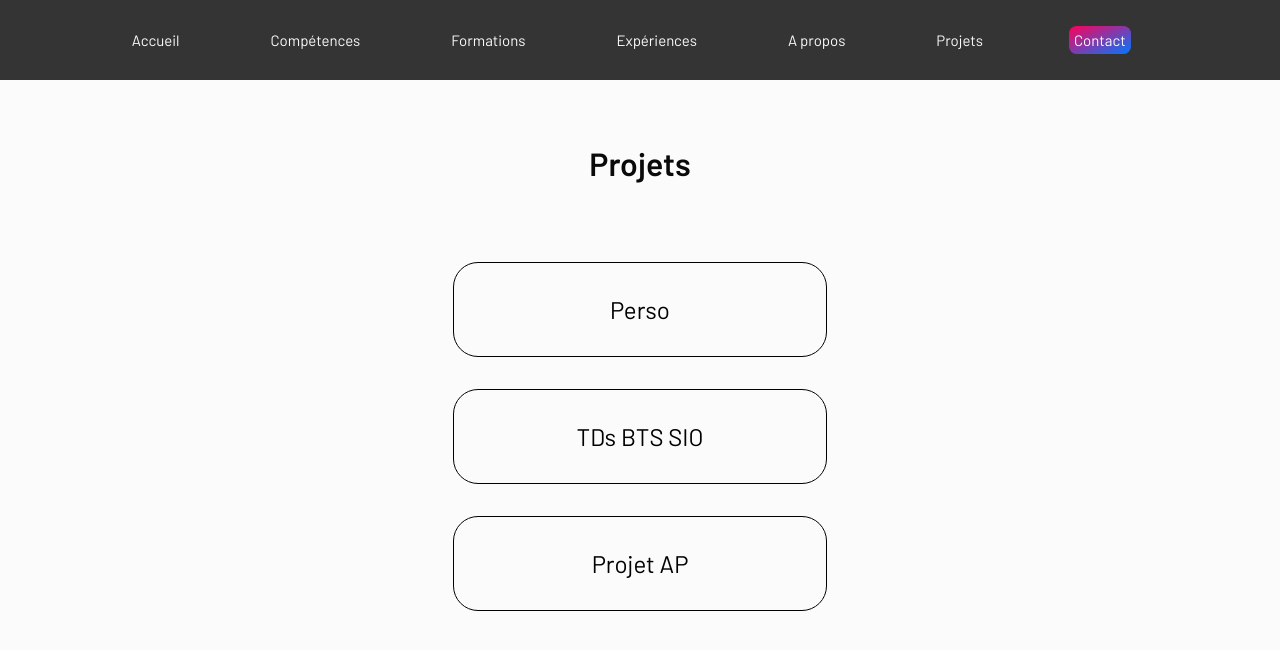
After one commit to ArthurLsy/tds-web-alt, a PHP site: page /ProjetAp/portfolio/temp.html in a window 1280 px wide. The commit adds this page. Shown: the top 650 px of the page. Run offline with PHP 8.4, Linux system fonts and the light colour scheme; some libraries are stand-ins or nearby versions.

Commit message:
Projects menu

```diff
--- a/ProjetAp/portfolio/index.php
+++ b/ProjetAp/portfolio/index.php
@@ -15,3 +15,4 @@ if (isset($_GET['menu'])) {
 
 
 include 'vue/utils/footer.php';
+?>
--- /dev/null
+++ b/ProjetAp/portfolio/ressources/css/projects.css
@@ -0,0 +1,22 @@
+#box_projets {
+    display: flex;
+    flex-direction: column;
+}
+
+.btn_project {
+    font-size: 1.5rem;
+    color: black;
+    text-align: center;
+    margin: 1rem auto;
+    border: black solid 1px;
+    border-radius: 25px;
+    padding: 2rem;
+    width: 60%;
+    transition: 0.5s;
+}
+
+.btn_project:hover {
+    transition: 0.5s;
+    transform: scale(1.02);
+    box-shadow: rgba(10, 10, 10, 0.29) 0 0 1rem;
+}
--- a/ProjetAp/portfolio/ressources/yaml/navbar.yaml
+++ b/ProjetAp/portfolio/ressources/yaml/navbar.yaml
@@ -13,6 +13,9 @@
 5 :
   - A propos
   - vue/about.php
-6 :
+#6 :
+#  - Projets
+#  - vue/projects.php
+10 :
   - Contact
   - vue/contact.php
--- /dev/null
+++ b/ProjetAp/portfolio/temp.html
@@ -0,0 +1,41 @@
+
+<!DOCTYPE html>
+<html lang="en">
+<head>
+  <meta charset="UTF-8">
+  <meta name="viewport" content="width=device-width, initial-scale=1.0">
+  <link rel="stylesheet" href="ressources/css/screen.css">
+  <link rel="stylesheet" href="ressources/css/navbar.css">
+  <link rel="stylesheet" href="ressources/css/home.css">
+  <link rel="stylesheet" href="ressources/css/competences.css">
+  <link rel="stylesheet" href="ressources/css/formations.css">
+  <link rel="stylesheet" href="ressources/css/experiences.css">
+  <link rel="stylesheet" href="ressources/css/contact.css">
+  <link rel="stylesheet" href="ressources/css/about.css">
+  <link rel="stylesheet" href="ressources/css/projects.css">
+  <link rel="stylesheet" href="https://fonts.googleapis.com/css2?family=Material+Symbols+Outlined:opsz,wght,FILL,GRAD@48,300,0,0" />    <title>Arthur LAISNEY</title>
+  <script src="https://www.google.com/recaptcha/api.js" async defer></script>
+  <!--<script>setInterval(function(){location.reload(true);}, 2000);</script>-->
+</head>
+<body>
+<header id="header">
+  <div class="navbar">
+    <a href="index.php?menu=1" class="menu">Accueil</a>
+    <a href="index.php?menu=2" class="menu">Compétences</a>
+    <a href="index.php?menu=3" class="menu">Formations</a>
+    <a href="index.php?menu=4" class="menu">Expériences</a>
+    <a href="index.php?menu=5" class="menu">A propos</a>
+    <a href="index.php?menu=6" class="menu">Projets</a>
+    <a href="index.php?menu=7" class="contact">Contact</a>
+  </div>
+</header>
+<main>
+  <h1>Projets</h1>
+<div class="box" id="box_projets">
+  <a href="index.php?menu=&project=Perso" class="btn_project">Perso</a>
+  <a href="index.php?menu=&project=TDs BTS SIO" class="btn_project">TDs BTS SIO</a>
+  <a href="index.php?menu=&project=Projet AP" class="btn_project">Projet AP</a>
+</div>
+</main>
+</body>
+</html>
--- a/ProjetAp/portfolio/vue/utils/header.php
+++ b/ProjetAp/portfolio/vue/utils/header.php
@@ -11,6 +11,7 @@
     <link rel="stylesheet" href="ressources/css/experiences.css">
     <link rel="stylesheet" href="ressources/css/contact.css">
     <link rel="stylesheet" href="ressources/css/about.css">
+    <link rel="stylesheet" href="ressources/css/projects.css">
     <link rel="stylesheet" href="https://fonts.googleapis.com/css2?family=Material+Symbols+Outlined:opsz,wght,FILL,GRAD@48,300,0,0" />    <title>Arthur LAISNEY</title>
     <script src="https://www.google.com/recaptcha/api.js" async defer></script>
     <!--<script>setInterval(function(){location.reload(true);}, 2000);</script>-->
```
Also changed, not shown: ProjetAp/portfolio/ressources/yaml/projects.yaml (added, +9 -0 lines), ProjetAp/portfolio/vue/projects.php (added, +22 -0 lines).
